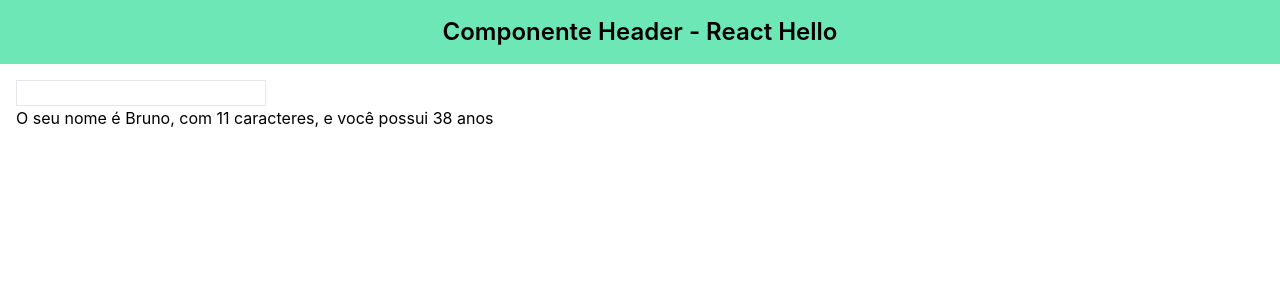
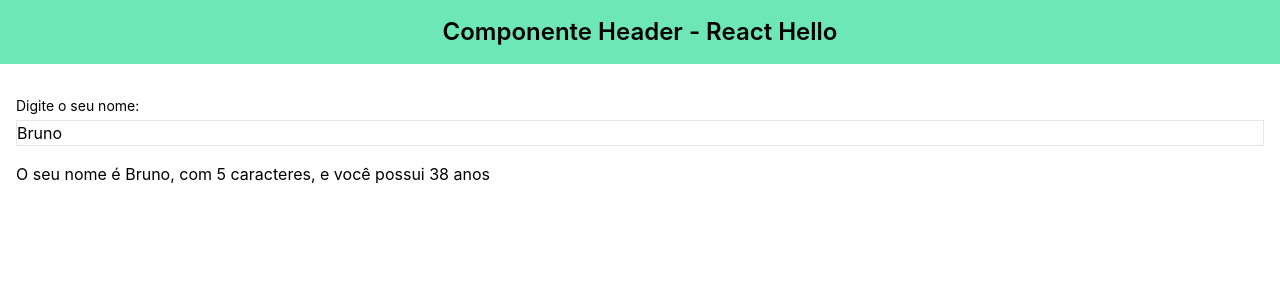
Before and after one commit to brunoromeo001/react-hello, a React (Create React App) app: page / in a window 1280 px wide. Shown: the top 300 px of the page. Built offline with nearby package versions, Linux system fonts and the light colour scheme; the HTML template or start-up script is replaced by a standard one.

Commit message:
Aula 2.6 react-hello

```diff
--- a/src/App.js
+++ b/src/App.js
@@ -1,8 +1,18 @@
+import { useState } from "react";
 import Header from "./components/Header";
 import Main from "./components/Main";
 
 export default function App() {
   console.log('Teste no console do navegador');
+  const state = useState('Bruno');
+
+  const [name, setName] = useState('Bruno');
+
+  function handleNameChange(event) {
+    const newName = event.currentTarget.value
+
+    setName(newName)
+  }
 
   return (
     <>
@@ -11,12 +21,24 @@ export default function App() {
       </Header>
 
       <Main>
-        <input
-          type='text'
-          className="border"
-        />
+        <div className="flex flex-col my-4">
+          <label
+            className="text-sm mb-1"
+            htmlFor="inputName"
+          >
+            Digite o seu nome:
+
+          </label>
+          <input
+            id="inputName"
+            type='text'
+            className="border"
+            value={name}
+            onChange={handleNameChange}
+          />
+        </div>
         <p>
-          O seu nome é Bruno, com 11 caracteres, e você possui 38 anos
+          O seu nome é {name}, com {name.length} caracteres, e você possui 38 anos
         </p>
       </Main>
 
```
